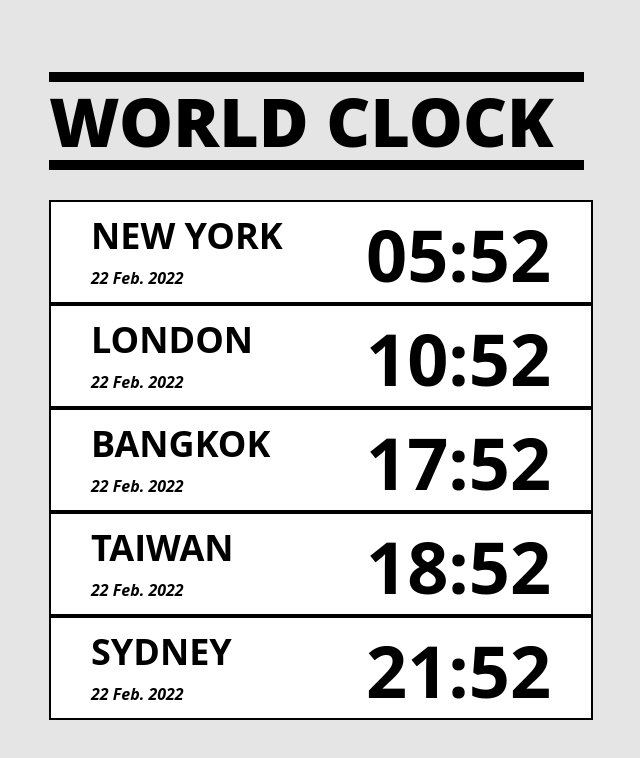
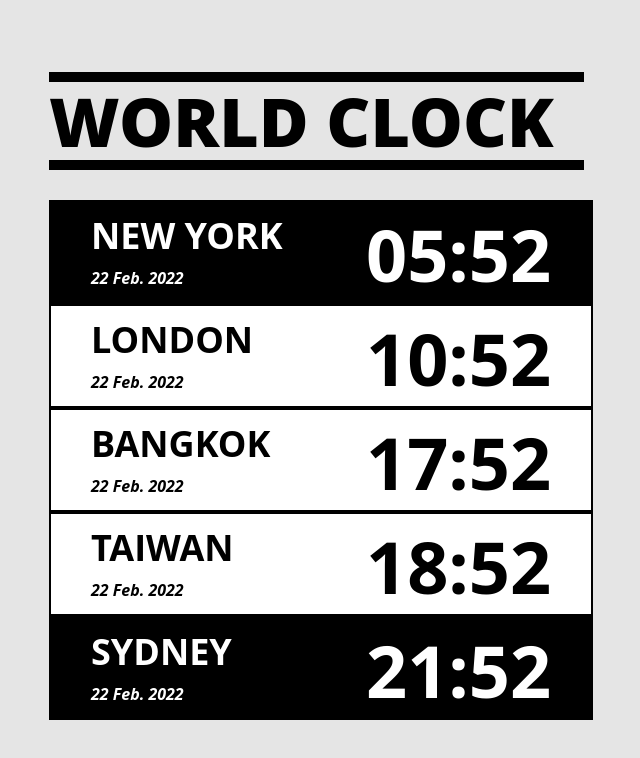
Before and after one commit to YuiiHsu/world-colck, a React (Create React App) app: page / in a window 1280 px wide. Shown: the top 758 px of the page, without its empty margins (324-964 px from the left). Built offline with nearby package versions, Linux system fonts and the light colour scheme.

Commit message:
fix: clock area background color

```diff
--- a/src/App.js
+++ b/src/App.js
@@ -63,7 +63,8 @@ function App() {
    * @returns 是否為黑色背景
    */
   const isBlackBeground = (clock) => {
-    return clock === clockList.newYork || clock === clockList.sydney;
+    const index = clockList.findIndex(item => item.city === clock.city)
+    return index === 0 || index === clockList.length - 1;
   }
 
 
```
